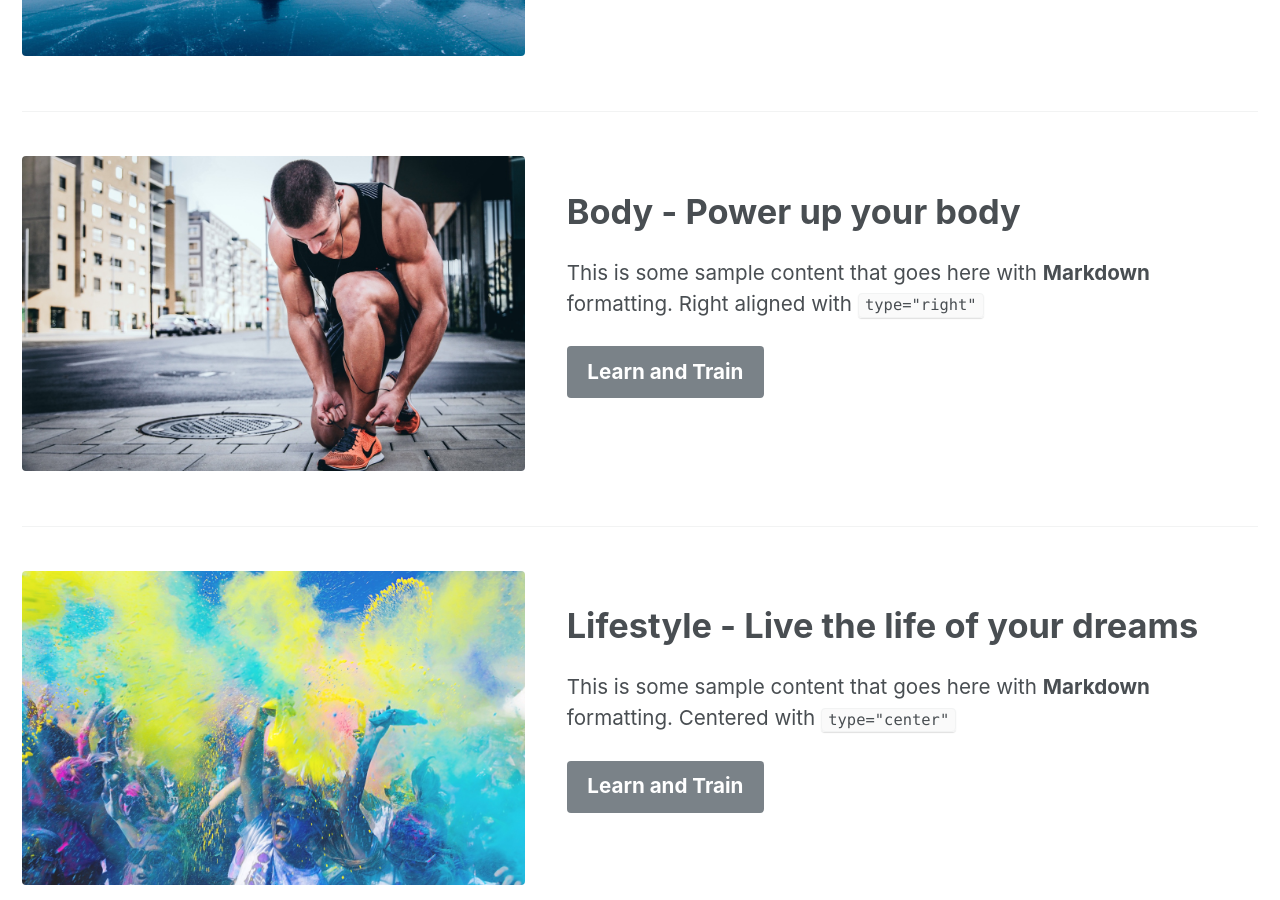
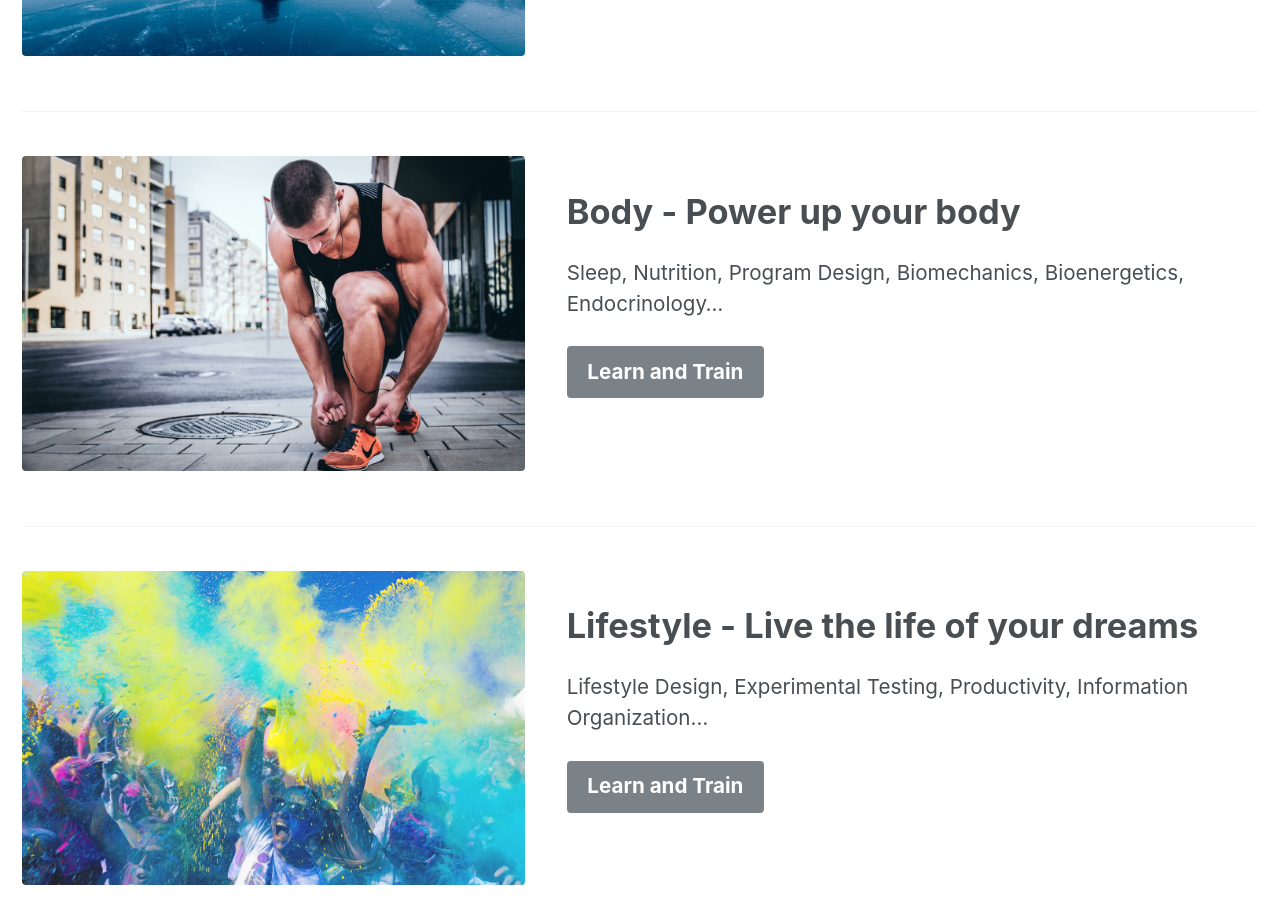
Before and after one commit to shanemileham/levelupmylife, a Jekyll site: the page built from index.md, in a window 1280 px wide and 900 px high, scrolled down 886 px. Built offline with Jekyll 4.4.1, drawn with Linux system fonts in a browser that asks for light colours; the list of posts is cut into pages by our own code; comment, search, counter and statistics services are not loaded.

```diff
--- a/index.md
+++ b/index.md
@@ -23,7 +23,7 @@ feature_row_body:
   - image_path: /assets/images/alexander-redl-185764--1280x800.jpg
     alt: "Athlete tying shoe"
     title: "Body - Power up your body"
-    excerpt: 'This is some sample content that goes here with **Markdown** formatting. Right aligned with `type="right"`'
+    excerpt: 'Sleep, Nutrition, Program Design, Biomechanics, Bioenergetics, Endocrinology...'
     url: "/body"
     btn_label: "Learn and Train"
     btn_class: "btn--primary"
@@ -31,7 +31,7 @@ feature_row_lifestyle:
   - image_path: /assets/images/adam-whitlock-270558--1280x800.jpg
     alt: "People laughing and throwing color dust"
     title: "Lifestyle - Live the life of your dreams"
-    excerpt: 'This is some sample content that goes here with **Markdown** formatting. Centered with `type="center"`'
+    excerpt: 'Lifestyle Design, Experimental Testing, Productivity, Information Organization...'
     url: "/lifestyle"
     btn_label: "Learn and Train"
     btn_class: "btn--primary"
```
Also changed, not shown: other parts of index.md (+1 -1 lines), _content/body.md (+6 -0 lines), _content/lifestyle.md (+5 -0 lines), _content/mind.md (+6 -0 lines).
